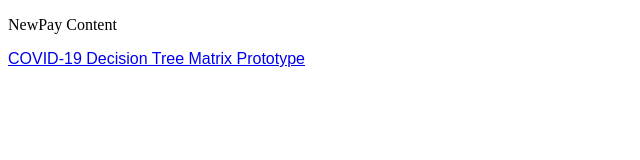
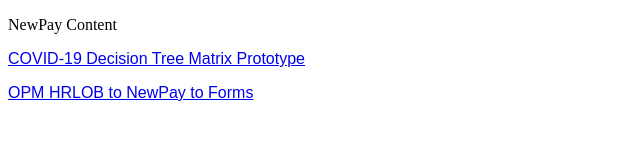
Before and after one commit to GSA/NewPay, a plain HTML site: page index.html in a window 1280 px wide. Shown: the whole page, without its empty margins (0-640 px from the left). Drawn offline with nearby package versions, Linux system fonts and the light colour scheme.

Commit message:
Update index.html

```diff
--- a/index.html
+++ b/index.html
@@ -55,6 +55,7 @@
 	<div class="q">NewPay Content</div></p>
 
 	<div class="c"><a href="./Visuals/index.html">COVID-19 Decision Tree Matrix Prototype</a></div></p>
+	<div class="c"><a href="./Prototypes/ElementsToForms/index.html">OPM HRLOB to NewPay to Forms</a></div></p>
 </body>
 
 </html>
```
